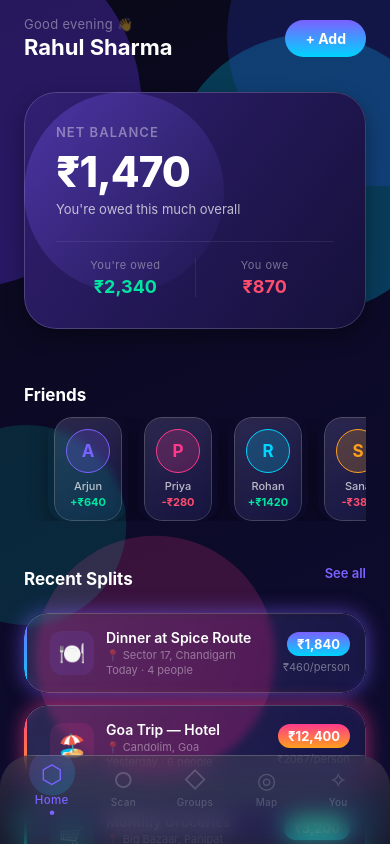
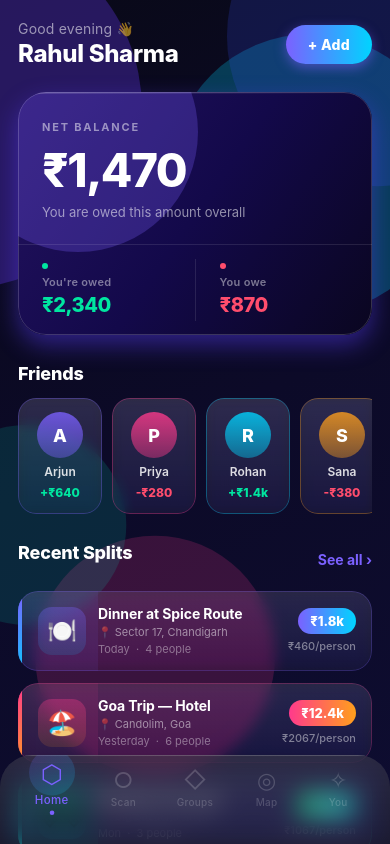
Before and after one commit to sagar141202/SplitLens, a React Native app: screen /Home in a window 390 px wide. Built offline with nearby package versions, Linux system fonts and the light colour scheme.

Commit message:
fix(ui): improve HomeScreen visibility — bold hero card, gradient friend chips, clearer split cards

```diff
--- a/src/screens/HomeScreen.js
+++ b/src/screens/HomeScreen.js
@@ -1,18 +1,16 @@
 import React, { useEffect, useRef, useState } from 'react';
 import {
   View, Text, ScrollView, StyleSheet, Animated,
-  Dimensions, Pressable, StatusBar,
+  Dimensions, Pressable,
 } from 'react-native';
 import { LinearGradient } from 'expo-linear-gradient';
 import { BlurView } from 'expo-blur';
 import { useSafeAreaInsets } from 'react-native-safe-area-context';
 import MeshBackground from '../components/MeshBackground';
-import GlassCard from '../components/GlassCard';
 import { COLORS, RADIUS, SPACE, SHADOW } from '../theme';
 
 const { width: W } = Dimensions.get('window');
 
-// ─── Mock data ───────────────────────────────────────────
 const BALANCE_SUMMARY = {
   totalOwed: 2340.50,
   totalOwe:  870.00,
@@ -20,93 +18,75 @@ const BALANCE_SUMMARY = {
 };
 
 const RECENT = [
-  { id: '1', title: 'Dinner at Spice Route',  amount: 1840,  members: 4, color: ['#7B61FF','#00D4FF'], emoji: '🍽️',  date: 'Today', location: 'Sector 17, Chandigarh' },
-  { id: '2', title: 'Goa Trip — Hotel',        amount: 12400, members: 6, color: ['#FF3A8C','#FF9F1C'], emoji: '🏖️',  date: 'Yesterday', location: 'Candolim, Goa' },
-  { id: '3', title: 'Monthly Groceries',       amount: 3200,  members: 3, color: ['#00E6A0','#00D4FF'], emoji: '🛒',  date: 'Mon', location: 'Big Bazaar, Panipat' },
-  { id: '4', title: 'Zomato — Pizza Night',    amount: 640,   members: 2, color: ['#FF6FB0','#7B61FF'], emoji: '🍕',  date: 'Sun', location: 'Home delivery' },
+  { id: '1', title: 'Dinner at Spice Route', amount: 1840,  members: 4, color: ['#7B61FF','#00D4FF'], emoji: '🍽️', date: 'Today',     location: 'Sector 17, Chandigarh' },
+  { id: '2', title: 'Goa Trip — Hotel',       amount: 12400, members: 6, color: ['#FF3A8C','#FF9F1C'], emoji: '🏖️', date: 'Yesterday', location: 'Candolim, Goa' },
+  { id: '3', title: 'Monthly Groceries',      amount: 3200,  members: 3, color: ['#00E6A0','#00D4FF'], emoji: '��', date: 'Mon',       location: 'Big Bazaar, Panipat' },
+  { id: '4', title: 'Zomato — Pizza Night',   amount: 640,   members: 2, color: ['#FF6FB0','#7B61FF'], emoji: '🍕', date: 'Sun',       location: 'Home delivery' },
 ];
 
 const FRIENDS = [
-  { name: 'Arjun', amount: 640,   owes: true,  avatar: 'A', color: '#7B61FF' },
-  { name: 'Priya', amount: 280,   owes: false, avatar: 'P', color: '#FF3A8C' },
-  { name: 'Rohan', amount: 1420,  owes: true,  avatar: 'R', color: '#00D4FF' },
-  { name: 'Sana',  amount: 380,   owes: false, avatar: 'S', color: '#FF9F1C' },
-  { name: 'Dev',   amount: 560,   owes: true,  avatar: 'D', color: '#00E6A0' },
+  { name: 'Arjun', amount: 640,  owes: true,  avatar: 'A', color: '#7B61FF' },
+  { name: 'Priya', amount: 280,  owes: false, avatar: 'P', color: '#FF3A8C' },
+  { name: 'Rohan', amount: 1420, owes: true,  avatar: 'R', color: '#00D4FF' },
+  { name: 'Sana',  amount: 380,  owes: false, avatar: 'S', color: '#FF9F1C' },
+  { name: 'Dev',   amount: 560,  owes: true,  avatar: 'D', color: '#00E6A0' },
 ];
 
-// ─── Animated number component ───────────────────────────
 function AnimatedNumber({ value, prefix = '₹', style }) {
   const anim = useRef(new Animated.Value(0)).current;
   const [display, setDisplay] = useState('0');
-
   useEffect(() => {
-    Animated.timing(anim, {
-      toValue: value,
-      duration: 1400,
-      useNativeDriver: false,
-    }).start();
-    anim.addListener(({ value: v }) => {
-      setDisplay(Math.floor(v).toLocaleString('en-IN'));
-    });
+    Animated.timing(anim, { toValue: value, duration: 1400, useNativeDriver: false }).start();
+    anim.addListener(({ value: v }) => setDisplay(Math.floor(v).toLocaleString('en-IN')));
     return () => anim.removeAllListeners();
   }, [value]);
-
   return <Text style={style}>{prefix}{display}</Text>;
 }
 
-// ─── Balance Hero Card ───────────────────────────────────
 function BalanceCard() {
-  const shimmer = useRef(new Animated.Value(0)).current;
-
+  const pulse = useRef(new Animated.Value(0)).current;
   useEffect(() => {
     Animated.loop(
       Animated.sequence([
-        Animated.timing(shimmer, { toValue: 1, duration: 2000, useNativeDriver: true }),
-        Animated.timing(shimmer, { toValue: 0, duration: 2000, useNativeDriver: true }),
+        Animated.timing(pulse, { toValue: 1, duration: 2500, useNativeDriver: true }),
+        Animated.timing(pulse, { toValue: 0, duration: 2500, useNativeDriver: true }),
       ])
     ).start();
   }, []);
-
-  const shimmerOpacity = shimmer.interpolate({ inputRange: [0, 1], outputRange: [0.3, 0.6] });
+  const glowOpacity = pulse.interpolate({ inputRange: [0, 1], outputRange: [0.25, 0.55] });
 
   return (
-    <View style={styles.heroWrapper}>
-      {/* Main gradient card */}
+    <View style={styles.heroOuter}>
       <LinearGradient
-        colors={['#2D1B69', '#0D0B2B']}
+        colors={['#231260', '#13094A', '#0A0620']}
         style={styles.heroCard}
         start={{ x: 0, y: 0 }}
         end={{ x: 1, y: 1 }}
       >
-        {/* Shimmer overlay */}
-        <Animated.View style={[styles.heroShimmer, { opacity: shimmerOpacity }]} />
+        <Animated.View style={[styles.heroBlob, { opacity: glowOpacity }]} />
         <LinearGradient
-          colors={['rgba(123,97,255,0.35)', 'transparent']}
-          style={styles.heroGlow}
+          colors={['rgba(255,255,255,0.14)', 'transparent']}
+          style={styles.heroTopEdge}
           start={{ x: 0, y: 0 }}
-          end={{ x: 1, y: 1 }}
+          end={{ x: 1, y: 0 }}
         />
-
-        {/* Glass border */}
         <View style={styles.heroBorder} />
-
-        <Text style={styles.heroLabel}>Net Balance</Text>
-        <AnimatedNumber
-          value={BALANCE_SUMMARY.net}
-          style={styles.heroAmount}
-        />
-        <Text style={styles.heroSub}>You're owed this much overall</Text>
-
-        {/* Mini stats row */}
+        <View style={styles.heroContent}>
+          <Text style={styles.heroLabel}>NET BALANCE</Text>
+          <AnimatedNumber value={BALANCE_SUMMARY.net} style={styles.heroAmount} />
+          <Text style={styles.heroSub}>You are owed this amount overall</Text>
+        </View>
         <View style={styles.statsRow}>
-          <View style={styles.statItem}>
+          <View style={styles.statBox}>
+            <View style={[styles.statDot, { backgroundColor: '#00E6A0' }]} />
             <Text style={styles.statLabel}>You're owed</Text>
-            <AnimatedNumber value={BALANCE_SUMMARY.totalOwed} style={[styles.statValue, { color: COLORS.accent.success }]} />
+            <AnimatedNumber value={BALANCE_SUMMARY.totalOwed} style={[styles.statValue, { color: '#00E6A0' }]} />
           </View>
-          <View style={styles.statDivider} />
-          <View style={styles.statItem}>
+          <View style={styles.statSep} />
+          <View style={styles.statBox}>
+            <View style={[styles.statDot, { backgroundColor: '#FF4D6D' }]} />
             <Text style={styles.statLabel}>You owe</Text>
-            <AnimatedNumber value={BALANCE_SUMMARY.totalOwe} style={[styles.statValue, { color: COLORS.accent.danger }]} />
+            <AnimatedNumber value={BALANCE_SUMMARY.totalOwe} style={[styles.statValue, { color: '#FF4D6D' }]} />
           </View>
         </View>
       </LinearGradient>
@@ -114,134 +94,128 @@ function BalanceCard() {
   );
 }
 
-// ─── Friend Avatar Row ────────────────────────────────────
-function FriendChip({ friend, delay }) {
-  const slide = useRef(new Animated.Value(30)).current;
+function FriendChip({ friend, index }) {
+  const fadeY = useRef(new Animated.Value(20)).current;
   const fade  = useRef(new Animated.Value(0)).current;
-
   useEffect(() => {
     Animated.parallel([
-      Animated.timing(slide, { toValue: 0, duration: 400, delay, useNativeDriver: true }),
-      Animated.timing(fade,  { toValue: 1, duration: 400, delay, useNativeDriver: true }),
+      Animated.timing(fadeY, { toValue: 0, duration: 380, delay: index * 70, useNativeDriver: true }),
+      Animated.timing(fade,  { toValue: 1, duration: 380, delay: index * 70, useNativeDriver: true }),
     ]).start();
   }, []);
 
   return (
-    <Animated.View style={{ transform: [{ translateY: slide }], opacity: fade }}>
-      <GlassCard style={styles.friendChip} padding={12} borderRadius={RADIUS.md} onPress={() => {}}>
-        <View style={[styles.friendAvatar, { backgroundColor: friend.color + '33', borderColor: friend.color }]}>
-          <Text style={[styles.friendAvatarText, { color: friend.color }]}>{friend.avatar}</Text>
-        </View>
+    <Animated.View style={{ opacity: fade, transform: [{ translateY: fadeY }] }}>
+      <Pressable style={styles.friendChip}>
+        <BlurView intensity={30} tint="dark" style={StyleSheet.absoluteFillObject} />
+        <LinearGradient
+          colors={['rgba(255,255,255,0.13)', 'rgba(255,255,255,0.04)']}
+          style={StyleSheet.absoluteFillObject}
+        />
+        <View style={[styles.friendChipBorder, { borderColor: friend.color + '55' }]} />
+        <LinearGradient
+          colors={[friend.color + 'CC', friend.color + '66']}
+          style={styles.friendAvatar}
+        >
+          <Text style={styles.friendAvatarText}>{friend.avatar}</Text>
+        </LinearGradient>
         <Text style={styles.friendName}>{friend.name}</Text>
-        <Text style={[
-          styles.friendAmount,
-          { color: friend.owes ? COLORS.accent.success : COLORS.accent.danger }
-        ]}>
-          {friend.owes ? '+' : '-'}₹{friend.amount}
+        <Text style={[styles.friendAmt, { color: friend.owes ? '#00E6A0' : '#FF4D6D' }]}>
+          {friend.owes ? '+' : '-'}₹{friend.amount >= 1000 ? (friend.amount / 1000).toFixed(1) + 'k' : friend.amount}
         </Text>
-      </GlassCard>
+      </Pressable>
     </Animated.View>
   );
 }
 
-// ─── Recent Split Card ────────────────────────────────────
 function SplitCard({ item, index }) {
-  const slide = useRef(new Animated.Value(50)).current;
-  const fade  = useRef(new Animated.Value(0)).current;
-
+  const slideY = useRef(new Animated.Value(40)).current;
+  const fade   = useRef(new Animated.Value(0)).current;
   useEffect(() => {
-    const delay = index * 100;
     Animated.parallel([
-      Animated.timing(slide, { toValue: 0, duration: 500, delay, useNativeDriver: true }),
-      Animated.timing(fade,  { toValue: 1, duration: 500, delay, useNativeDriver: true }),
+      Animated.timing(slideY, { toValue: 0, duration: 450, delay: index * 90, useNativeDriver: true }),
+      Animated.timing(fade,   { toValue: 1, duration: 450, delay: index * 90, useNativeDriver: true }),
     ]).start();
   }, []);
 
   const perPerson = Math.round(item.amount / item.members);
 
   return (
-    <Animated.View style={{ transform: [{ translateY: slide }], opacity: fade }}>
-      <GlassCard
-        style={styles.splitCard}
-        onPress={() => {}}
-        glowColor={item.color[0]}
-        padding={16}
-        borderRadius={RADIUS.lg}
-      >
-        {/* Left gradient accent */}
+    <Animated.View style={{ opacity: fade, transform: [{ translateY: slideY }] }}>
+      <Pressable style={styles.splitCard}>
+        <BlurView intensity={35} tint="dark" style={StyleSheet.absoluteFillObject} />
+        <LinearGradient
+          colors={['rgba(255,255,255,0.11)', 'rgba(255,255,255,0.03)']}
+          style={StyleSheet.absoluteFillObject}
+        />
         <LinearGradient
           colors={item.color}
-          style={styles.splitAccent}
+          style={styles.splitAccentBar}
           start={{ x: 0, y: 0 }}
           end={{ x: 0, y: 1 }}
         />
-
-        <View style={styles.splitContent}>
-          <View style={styles.splitLeft}>
-            <View style={[styles.emojiPill, { backgroundColor: item.color[0] + '22' }]}>
-              <Text style={styles.emoji}>{item.emoji}</Text>
-            </View>
-            <View style={{ flex: 1 }}>
-              <Text style={styles.splitTitle} numberOfLines={1}>{item.title}</Text>
-              <Text style={styles.splitMeta}>📍 {item.location}</Text>
-              <Text style={styles.splitDate}>{item.date} · {item.members} people</Text>
-            </View>
+        <View style={[styles.splitGlow, { backgroundColor: item.color[0] + '18' }]} />
+        <View style={[styles.splitBorder, { borderColor: item.color[0] + '40' }]} />
+        <View style={styles.splitInner}>
+          <LinearGradient colors={[item.color[0] + '55', item.color[1] + '22']} style={styles.emojiBox}>
+            <Text style={styles.emojiText}>{item.emoji}</Text>
+          </LinearGradient>
+          <View style={styles.splitInfo}>
+            <Text style={styles.splitTitle} numberOfLines={1}>{item.title}</Text>
+            <Text style={styles.splitLocation} numberOfLines={1}>📍 {item.location}</Text>
+            <Text style={styles.splitMeta}>{item.date}  ·  {item.members} people</Text>
           </View>
-
-          <View style={styles.splitRight}>
-            <LinearGradient colors={item.color} style={styles.amountPill}>
-              <Text style={styles.amountTotal}>₹{item.amount.toLocaleString('en-IN')}</Text>
+          <View style={styles.splitAmountCol}>
+            <LinearGradient colors={item.color} style={styles.amountBadge} start={{ x: 0, y: 0 }} end={{ x: 1, y: 0 }}>
+              <Text style={styles.amountText}>
+                ₹{item.amount >= 1000 ? (item.amount / 1000).toFixed(1) + 'k' : item.amount}
+              </Text>
             </LinearGradient>
-            <Text style={styles.perPerson}>₹{perPerson}/person</Text>
+            <Text style={styles.perPersonText}>₹{perPerson}/person</Text>
           </View>
         </View>
-      </GlassCard>
+      </Pressable>
     </Animated.View>
   );
 }
 
-// ─── Main Screen ──────────────────────────────────────────
 export default function HomeScreen() {
   const insets = useSafeAreaInsets();
   const headerFade = useRef(new Animated.Value(0)).current;
 
   useEffect(() => {
-    Animated.timing(headerFade, { toValue: 1, duration: 600, useNativeDriver: true }).start();
+    Animated.timing(headerFade, { toValue: 1, duration: 700, useNativeDriver: true }).start();
   }, []);
 
   return (
     <MeshBackground>
       <ScrollView
         style={{ flex: 1 }}
-        contentContainerStyle={[styles.scroll, { paddingTop: insets.top + 16, paddingBottom: 120 }]}
+        contentContainerStyle={[styles.scroll, { paddingTop: insets.top + 20, paddingBottom: 130 }]}
         showsVerticalScrollIndicator={false}
       >
-        {/* Header */}
         <Animated.View style={[styles.header, { opacity: headerFade }]}>
           <View>
             <Text style={styles.greeting}>Good evening 👋</Text>
             <Text style={styles.username}>Rahul Sharma</Text>
           </View>
           <Pressable>
-            <LinearGradient colors={['#7B61FF', '#00D4FF']} style={styles.addBtn}>
+            <LinearGradient colors={['#7B61FF', '#00D4FF']} style={styles.addBtn} start={{ x: 0, y: 0 }} end={{ x: 1, y: 0 }}>
               <Text style={styles.addBtnText}>+ Add</Text>
             </LinearGradient>
           </Pressable>
         </Animated.View>
 
-        {/* Balance Hero */}
         <BalanceCard />
 
-        {/* Friends row */}
         <Text style={styles.sectionTitle}>Friends</Text>
-        <ScrollView horizontal showsHorizontalScrollIndicator={false} contentContainerStyle={{ paddingHorizontal: SPACE.lg, gap: 10 }}>
-          {FRIENDS.map((f, i) => <FriendChip key={f.name} friend={f} delay={i * 80} />)}
+        <ScrollView horizontal showsHorizontalScrollIndicator={false} contentContainerStyle={styles.friendsRow}>
+          {FRIENDS.map((f, i) => <FriendChip key={f.name} friend={f} index={i} />)}
         </ScrollView>
 
-        {/* Recent splits */}
         <View style={styles.sectionHeader}>
           <Text style={styles.sectionTitle}>Recent Splits</Text>
-          <Pressable><Text style={styles.seeAll}>See all</Text></Pressable>
+          <Pressable><Text style={styles.seeAll}>See all ›</Text></Pressable>
         </View>
 
         <View style={styles.splitList}>
@@ -253,111 +227,51 @@ export default function HomeScreen() {
 }
 
 const styles = StyleSheet.create({
-  scroll: { paddingHorizontal: SPACE.lg },
-
-  header: {
-    flexDirection: 'row',
-    justifyContent: 'space-between',
-    alignItems: 'center',
-    marginBottom: SPACE.xl,
-  },
-  greeting: { color: COLORS.text.tertiary, fontSize: 13, letterSpacing: 0.3 },
-  username: { color: COLORS.text.primary, fontSize: 22, fontWeight: '700', marginTop: 2 },
-
-  addBtn: {
-    paddingHorizontal: 20, paddingVertical: 10,
-    borderRadius: RADIUS.full,
-  },
-  addBtnText: { color: '#fff', fontWeight: '700', fontSize: 14 },
-
-  // ── Balance card ──
-  heroWrapper: { marginBottom: SPACE.xl },
-  heroCard: {
-    borderRadius: RADIUS.xl,
-    padding: SPACE.xl,
-    overflow: 'hidden',
-    ...SHADOW.card,
-  },
-  heroShimmer: {
-    ...StyleSheet.absoluteFillObject,
-    backgroundColor: 'rgba(123,97,255,0.12)',
-  },
-  heroGlow: {
-    position: 'absolute', top: 0, left: 0,
-    width: 200, height: 200,
-    borderRadius: 100,
-  },
-  heroBorder: {
-    ...StyleSheet.absoluteFillObject,
-    borderRadius: RADIUS.xl,
-    borderWidth: 1,
-    borderColor: COLORS.glass.border,
-  },
-  heroLabel: {
-    color: COLORS.text.tertiary, fontSize: 13, letterSpacing: 1,
-    textTransform: 'uppercase', fontWeight: '600',
-  },
-  heroAmount: {
-    color: COLORS.text.primary, fontSize: 42, fontWeight: '800',
-    marginTop: 6, marginBottom: 4,
-    letterSpacing: -1,
-  },
-  heroSub: { color: COLORS.text.secondary, fontSize: 13 },
-  statsRow: {
-    flexDirection: 'row',
-    marginTop: SPACE.lg,
-    paddingTop: SPACE.md,
-    borderTopWidth: 0.5,
-    borderTopColor: COLORS.glass.borderSub,
-  },
-  statItem: { flex: 1, alignItems: 'center' },
-  statDivider: { width: 0.5, backgroundColor: COLORS.glass.borderSub },
-  statLabel: { color: COLORS.text.tertiary, fontSize: 11, letterSpacing: 0.5, marginBottom: 4 },
-  statValue: { fontSize: 18, fontWeight: '700' },
-
-  // ── Friends ──
-  sectionTitle: {
-    color: COLORS.text.primary, fontSize: 17, fontWeight: '700',
-    marginBottom: 12, marginTop: SPACE.lg,
-  },
-  sectionHeader: { flexDirection: 'row', justifyContent: 'space-between', alignItems: 'center', marginTop: SPACE.lg, marginBottom: 12 },
-  seeAll: { color: COLORS.accent.primary, fontSize: 13, fontWeight: '600' },
-
-  friendChip: { alignItems: 'center', minWidth: 80 },
-  friendAvatar: {
-    width: 44, height: 44, borderRadius: 22,
-    borderWidth: 1.5, alignItems: 'center', justifyContent: 'center',
-    marginBottom: 6,
-  },
-  friendAvatarText: { fontSize: 17, fontWeight: '700' },
-  friendName: { color: COLORS.text.secondary, fontSize: 11, textAlign: 'center', fontWeight: '500' },
-  friendAmount: { fontSize: 11, fontWeight: '700', textAlign: 'center', marginTop: 2 },
-
-  // ── Split cards ──
+  scroll: { paddingHorizontal: 18 },
+  header: { flexDirection: 'row', justifyContent: 'space-between', alignItems: 'center', marginBottom: 24 },
+  greeting: { color: 'rgba(255,255,255,0.55)', fontSize: 14, letterSpacing: 0.2 },
+  username: { color: '#FFFFFF', fontSize: 24, fontWeight: '800', marginTop: 2, letterSpacing: -0.3 },
+  addBtn: { paddingHorizontal: 22, paddingVertical: 11, borderRadius: 50, shadowColor: '#7B61FF', shadowOffset: { width: 0, height: 4 }, shadowOpacity: 0.5, shadowRadius: 12, elevation: 8 },
+  addBtnText: { color: '#fff', fontWeight: '800', fontSize: 14, letterSpacing: 0.3 },
+  heroOuter: { marginBottom: 28, borderRadius: 28, shadowColor: '#5B3FFF', shadowOffset: { width: 0, height: 10 }, shadowOpacity: 0.45, shadowRadius: 24, elevation: 14 },
+  heroCard: { borderRadius: 28, overflow: 'hidden' },
+  heroBlob: { position: 'absolute', width: 240, height: 240, borderRadius: 120, backgroundColor: '#7B61FF', top: -80, left: -60 },
+  heroTopEdge: { position: 'absolute', top: 0, left: 0, right: 0, height: 1.5 },
+  heroBorder: { ...StyleSheet.absoluteFillObject, borderRadius: 28, borderWidth: 1, borderColor: 'rgba(255,255,255,0.18)' },
+  heroContent: { paddingHorizontal: 24, paddingTop: 28, paddingBottom: 20 },
+  heroLabel: { color: 'rgba(255,255,255,0.50)', fontSize: 11, fontWeight: '700', letterSpacing: 1.8 },
+  heroAmount: { color: '#FFFFFF', fontSize: 46, fontWeight: '800', marginTop: 8, marginBottom: 6, letterSpacing: -1.5 },
+  heroSub: { color: 'rgba(255,255,255,0.55)', fontSize: 13 },
+  statsRow: { flexDirection: 'row', borderTopWidth: 1, borderTopColor: 'rgba(255,255,255,0.10)', marginTop: 4 },
+  statBox: { flex: 1, paddingVertical: 18, paddingHorizontal: 24, gap: 4 },
+  statSep: { width: 1, backgroundColor: 'rgba(255,255,255,0.10)', marginVertical: 14 },
+  statDot: { width: 6, height: 6, borderRadius: 3, marginBottom: 2 },
+  statLabel: { color: 'rgba(255,255,255,0.45)', fontSize: 11, fontWeight: '600', letterSpacing: 0.3 },
+  statValue: { fontSize: 20, fontWeight: '800', letterSpacing: -0.5 },
+  sectionTitle: { color: '#FFFFFF', fontSize: 18, fontWeight: '800', letterSpacing: -0.2, marginBottom: 14 },
+  sectionHeader: { flexDirection: 'row', justifyContent: 'space-between', alignItems: 'center', marginTop: 28, marginBottom: 14 },
+  seeAll: { color: '#7B61FF', fontSize: 14, fontWeight: '700' },
+  friendsRow: { gap: 10, paddingRight: 4 },
+  friendChip: { width: 84, paddingVertical: 14, paddingHorizontal: 10, borderRadius: 18, alignItems: 'center', gap: 6, overflow: 'hidden' },
+  friendChipBorder: { ...StyleSheet.absoluteFillObject, borderRadius: 18, borderWidth: 1.5 },
+  friendAvatar: { width: 46, height: 46, borderRadius: 23, alignItems: 'center', justifyContent: 'center' },
+  friendAvatarText: { color: '#fff', fontSize: 18, fontWeight: '800' },
+  friendName: { color: 'rgba(255,255,255,0.85)', fontSize: 12, fontWeight: '600', textAlign: 'center' },
+  friendAmt: { fontSize: 12, fontWeight: '800', textAlign: 'center' },
   splitList: { gap: 12 },
-  splitCard: { overflow: 'hidden' },
-  splitAccent: {
-    position: 'absolute', left: 0, top: 0, bottom: 0, width: 3,
-    borderTopLeftRadius: RADIUS.lg, borderBottomLeftRadius: RADIUS.lg,
-  },
-  splitContent: {
-    flexDirection: 'row', alignItems: 'center',
-    paddingLeft: 10, gap: 12,
-  },
-  splitLeft: { flex: 1, flexDirection: 'row', alignItems: 'center', gap: 12 },
-  emojiPill: {
-    width: 44, height: 44, borderRadius: RADIUS.sm,
-    alignItems: 'center', justifyContent: 'center',
-  },
-  emoji: { fontSize: 22 },
-  splitTitle: { color: COLORS.text.primary, fontSize: 14, fontWeight: '600', marginBottom: 2 },
-  splitMeta: { color: COLORS.text.tertiary, fontSize: 11, marginBottom: 1 },
-  splitDate: { color: COLORS.text.tertiary, fontSize: 11 },
-  splitRight: { alignItems: 'flex-end', gap: 4 },
-  amountPill: {
-    paddingHorizontal: 10, paddingVertical: 4,
-    borderRadius: RADIUS.full,
-  },
-  amountTotal: { color: '#fff', fontSize: 13, fontWeight: '700' },
-  perPerson: { color: COLORS.text.tertiary, fontSize: 11 },
+  splitCard: { borderRadius: 20, overflow: 'hidden', minHeight: 80 },
+  splitAccentBar: { position: 'absolute', left: 0, top: 0, bottom: 0, width: 4, borderTopLeftRadius: 20, borderBottomLeftRadius: 20 },
+  splitGlow: { position: 'absolute', left: 0, top: 0, bottom: 0, width: 80 },
+  splitBorder: { ...StyleSheet.absoluteFillObject, borderRadius: 20, borderWidth: 1 },
+  splitInner: { flexDirection: 'row', alignItems: 'center', paddingLeft: 20, paddingRight: 16, paddingVertical: 14, gap: 12 },
+  emojiBox: { width: 48, height: 48, borderRadius: 14, alignItems: 'center', justifyContent: 'center', flexShrink: 0 },
+  emojiText: { fontSize: 24 },
+  splitInfo: { flex: 1, gap: 3 },
+  splitTitle: { color: '#FFFFFF', fontSize: 14, fontWeight: '700', letterSpacing: -0.1 },
+  splitLocation: { color: 'rgba(255,255,255,0.50)', fontSize: 11 },
+  splitMeta: { color: 'rgba(255,255,255,0.40)', fontSize: 11 },
+  splitAmountCol: { alignItems: 'flex-end', gap: 5, flexShrink: 0 },
+  amountBadge: { paddingHorizontal: 12, paddingVertical: 5, borderRadius: 50 },
+  amountText: { color: '#fff', fontSize: 13, fontWeight: '800' },
+  perPersonText: { color: 'rgba(255,255,255,0.45)', fontSize: 11, fontWeight: '500' },
 });
```
